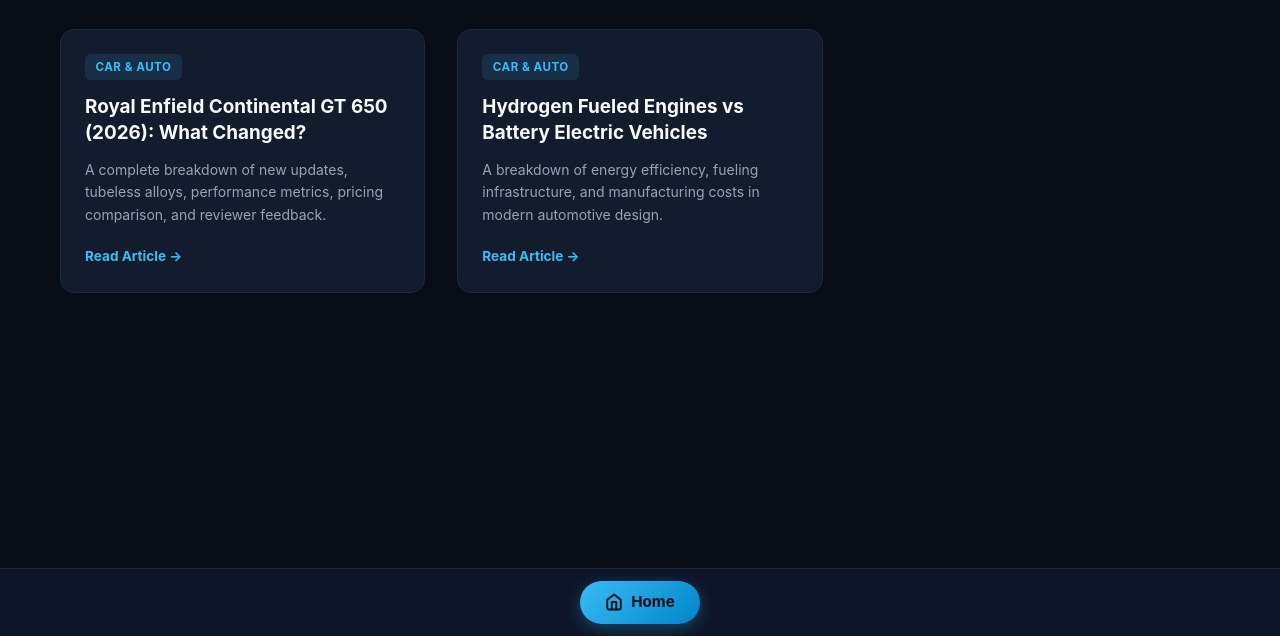
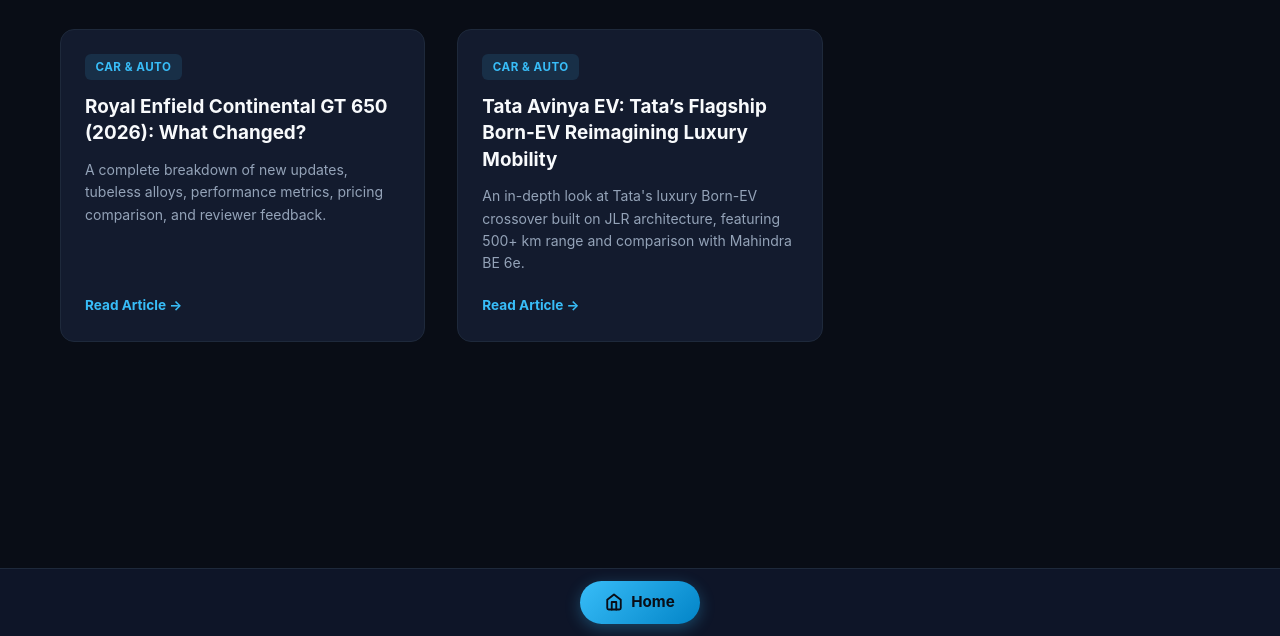
Before and after one commit to techiesadda/techiesadda.github.io, a plain HTML site: page auto.html in a window 1280 px wide. Shown: the part 164-800 px from the top of the page. Drawn offline with Linux system fonts and the light colour scheme.

Commit message:
Update auto.html

```diff
--- a/auto.html
+++ b/auto.html
@@ -286,10 +286,10 @@
         <div class="card-content">
           <span class="card-badge">Car & Auto</span>
           <h2 class="card-title">
-            <a href="articles/hydrogen-vs-ev.html">Hydrogen Fueled Engines vs Battery Electric Vehicles</a>
+            <a href="tata-avinya-ev.html">Tata Avinya EV: Tata’s Flagship Born-EV Reimagining Luxury Mobility</a>
           </h2>
-          <p class="card-excerpt">A breakdown of energy efficiency, fueling infrastructure, and manufacturing costs in modern automotive design.</p>
-          <a href="articles/hydrogen-vs-ev.html" class="card-read-more">Read Article &rarr;</a>
+          <p class="card-excerpt">An in-depth look at Tata's luxury Born-EV crossover built on JLR architecture, featuring 500+ km range and comparison with Mahindra BE 6e.</p>
+          <a href="tata-avinya-ev.html" class="card-read-more">Read Article &rarr;</a>
         </div>
       </article>
 
```
